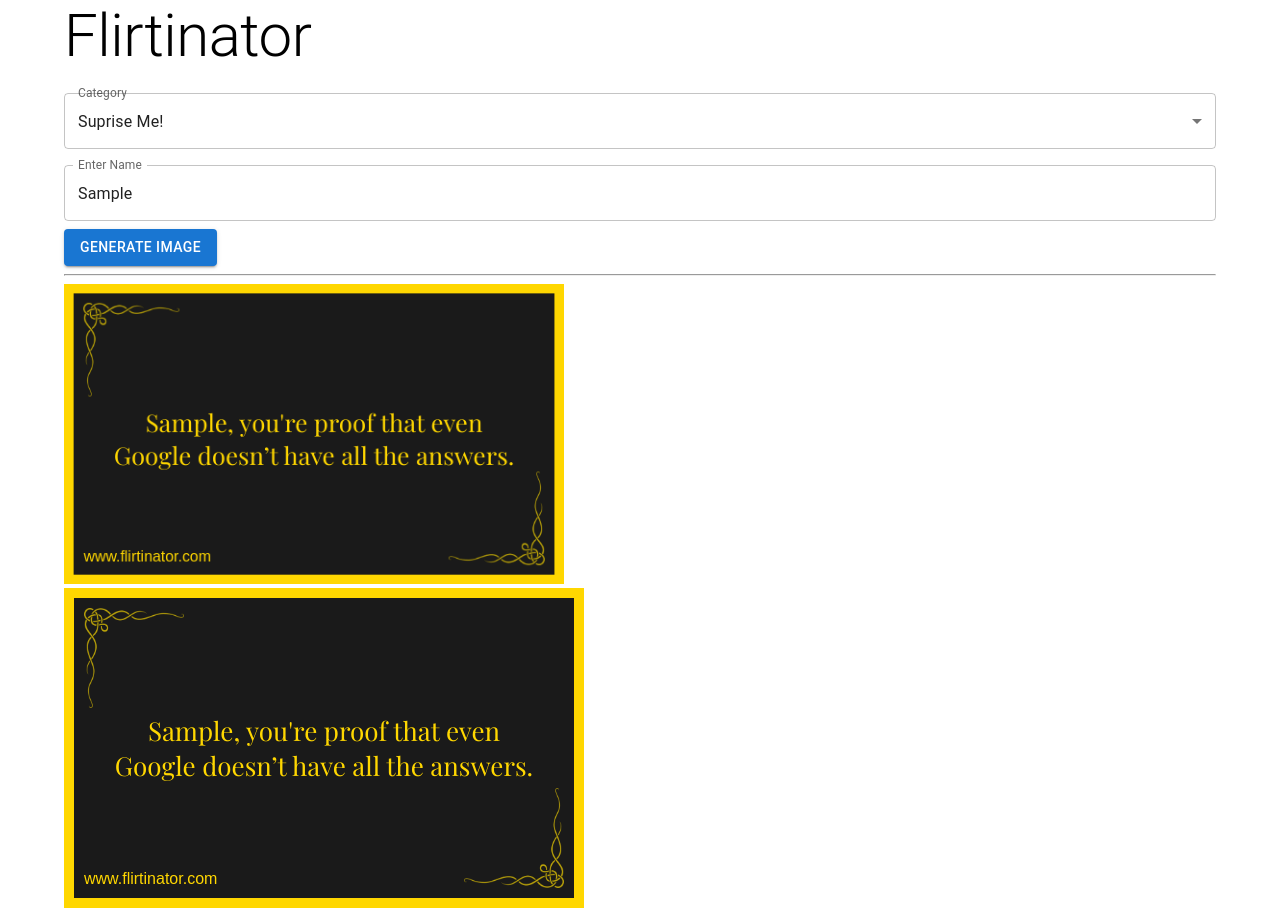
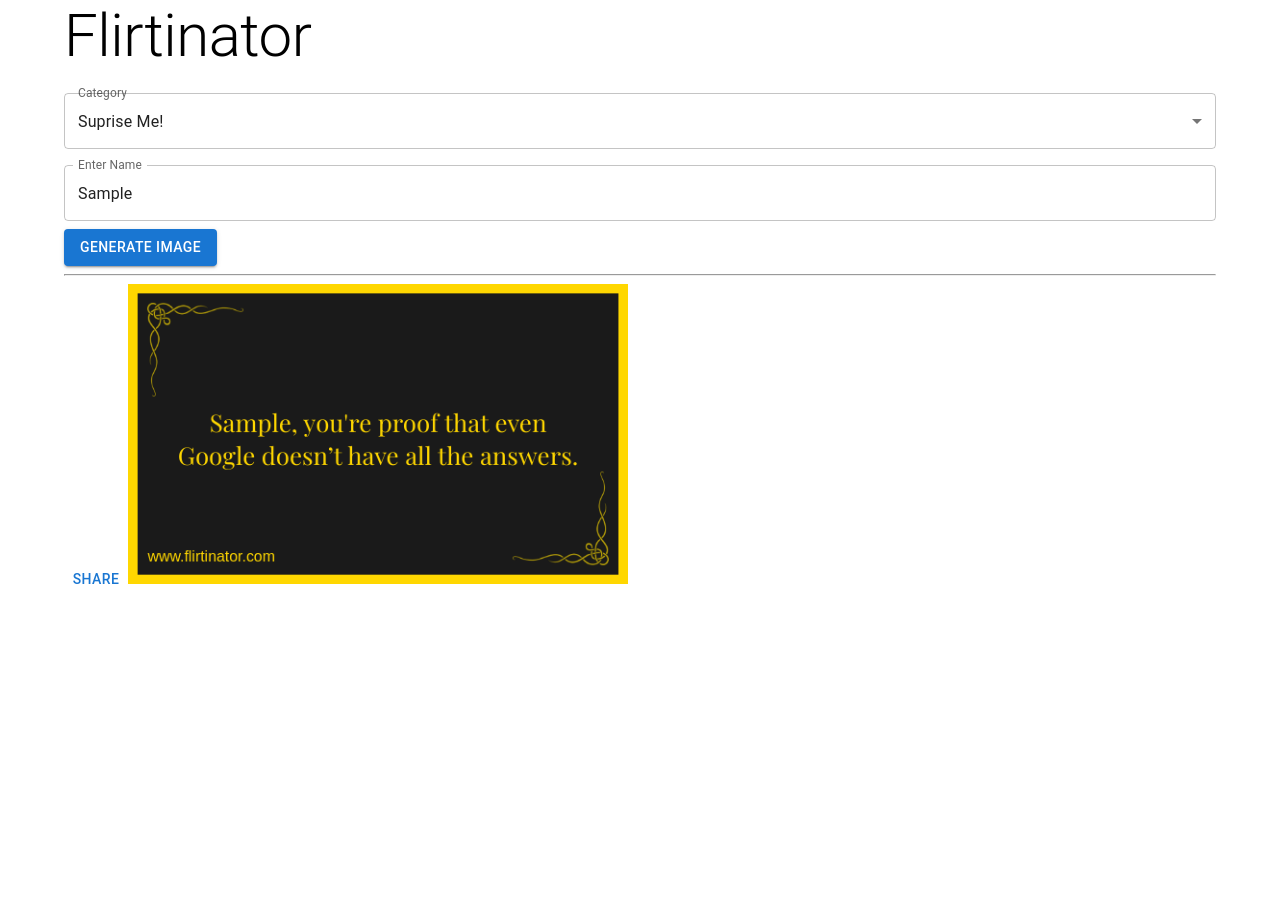
Before and after one commit to m0smith/flirtinator-app, a React (Create React App) app: page / in a window 1280 px wide. Both pictures are taken after typing "Sample" into the empty fields and a click on the button "GENERATE IMAGE". After the commit the page ends 800 px from the top, so only its background shows below. Built offline with nearby package versions, Linux system fonts and the light colour scheme.

Commit message:
hid text version

```diff
--- a/package.json
+++ b/package.json
@@ -3,7 +3,6 @@
   "version": "0.1.0",
   "private": true,
   "homepage": "https://m0smith.github.io/flirtinator-app",
-
   "dependencies": {
     "@emotion/react": "^11.11.4",
     "@emotion/styled": "^11.11.5",
@@ -45,6 +44,7 @@
     ]
   },
   "devDependencies": {
+    "@babel/plugin-proposal-private-property-in-object": "^7.21.11",
     "gh-pages": "^6.1.1"
   }
 }
--- a/src/App.js
+++ b/src/App.js
@@ -56,6 +56,25 @@ function App() {
     setImageVisible(false);
   };
 
+  const handleShare = async () => {
+    if (navigator.share) {
+      try {
+        await navigator.share({
+          title: 'Flirtinator Creation',
+          text: 'Just thinking of you',
+          url: imageUrl  // This is the URL of the image you generated and want to share.
+        });
+        console.log('Content shared successfully');
+      } catch (error) {
+        console.error('Error sharing:', error);
+      }
+    } else {
+      // Fallback for browsers that do not support the Share API
+      alert('Sharing is not supported in your browser. Please try on a mobile device!');
+    }
+  };
+
+
   useEffect(() => {
 
     if (imageRef.current) {
@@ -90,9 +109,13 @@ function App() {
       </Button>
       <hr />
 
-      {imageUrl && imageVisible && <img src={imageUrl} alt="Generated Saying" style={{ width: '500px', height: '300px' }} />}
+      {imageUrl && imageVisible &&
+      <div>
+        <Button onClick={handleShare}>Share</Button>
+      <img src={imageUrl} alt="Generated Saying" style={{ width: '500px', height: '300px' }} />
+      </div>}
       {saying &&
-        (<div>
+        (<div style={{display: imageVisible ? 'none' : 'flex'}}>
           <div ref={imageRef} style={{
             display: imageVisible ? 'none' : 'flex', // Hide this div once the image is generated
             position: 'relative',
```
Also changed, not shown: 1 other file (tests, documents, lock files or other folders).
